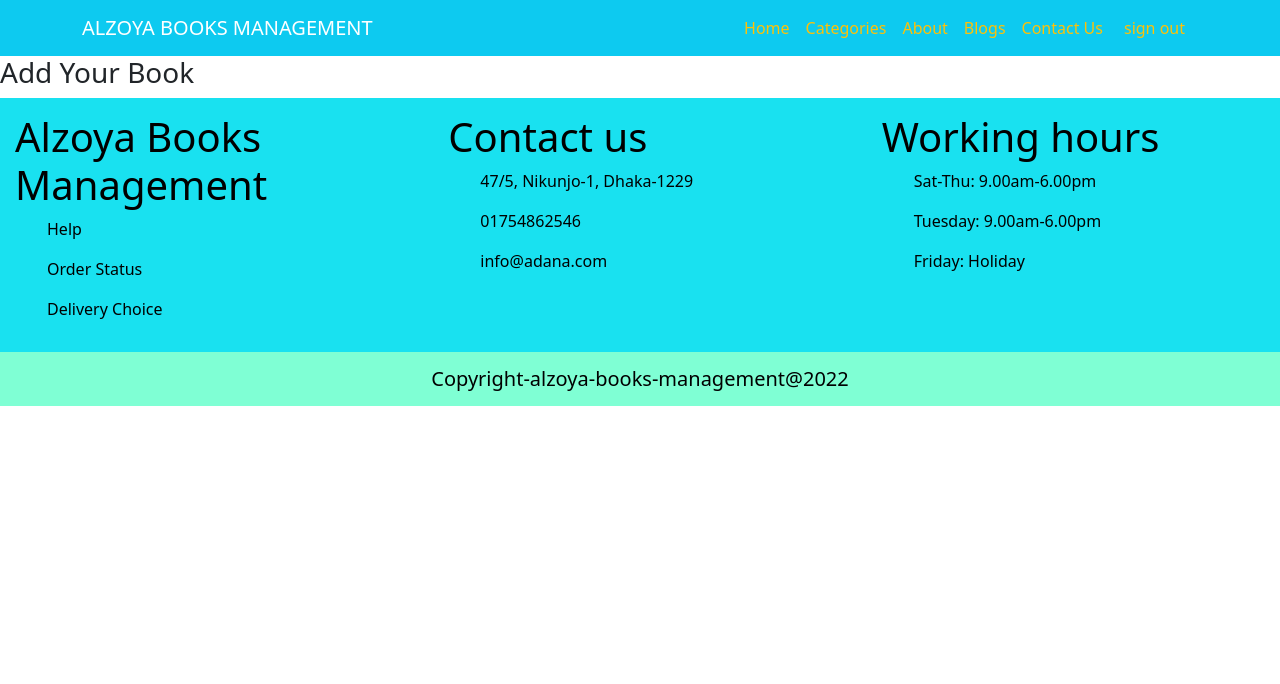
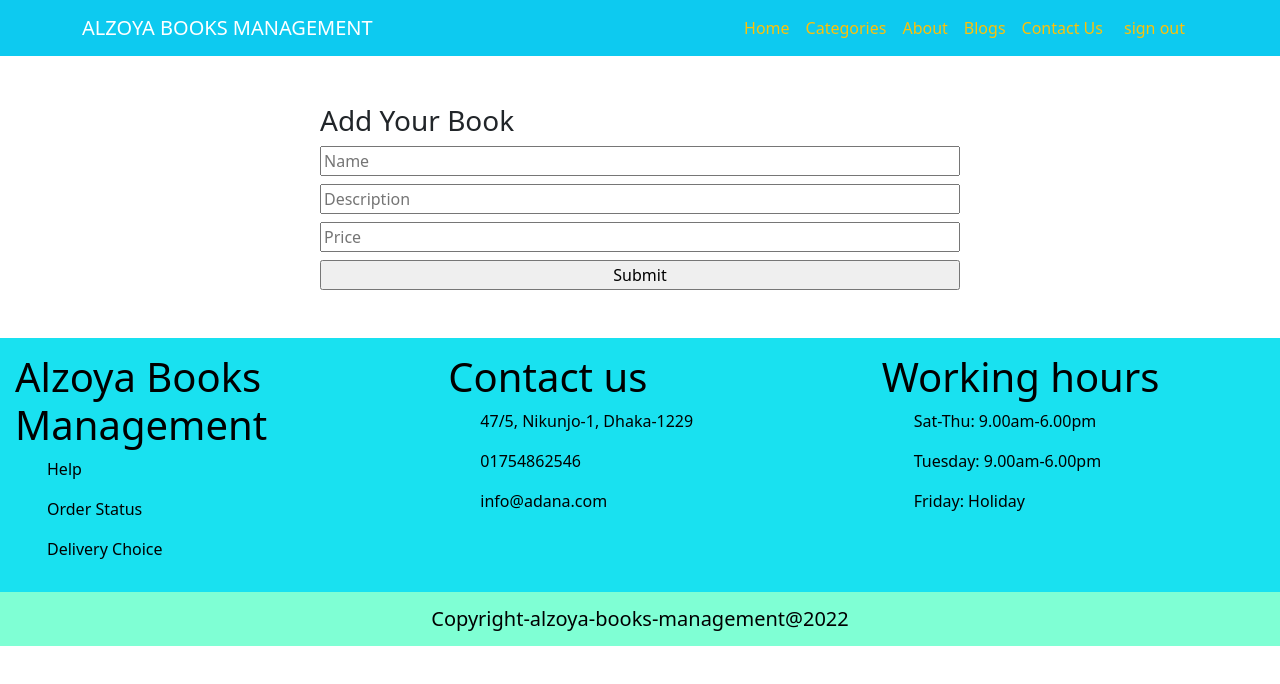
Before and after one commit to Redoyan2/Book-Warehouse-Management-client-, a React (Create React App) app: page /addbook in a window 1280 px wide. Shown: the top 684 px of the page. Built offline with nearby package versions, Linux system fonts and the light colour scheme; no server answers; sample sign-in values are in the browser's storage.

Commit message:
react hook form

```diff
--- a/package.json
+++ b/package.json
@@ -12,6 +12,7 @@
     "react-bootstrap": "^2.3.1",
     "react-dom": "^18.1.0",
     "react-firebase-hooks": "^5.0.3",
+    "react-hook-form": "^7.30.0",
     "react-router-dom": "^6.3.0",
     "react-scripts": "5.0.1",
     "react-toastify": "^9.0.1",
--- a/src/pages/AddBook/Addbook.js
+++ b/src/pages/AddBook/Addbook.js
@@ -1,9 +1,20 @@
 import React from 'react';
+import { useForm } from "react-hook-form";
 
 const AddBook = () => {
+
+    const { register, handleSubmit } = useForm();
+    const onSubmit = data => console.log(data);
+
     return (
-        <div>
+        <div className='w-50 mx-auto my-5'>
             <h3>Add Your Book </h3>
+            <form className='d-flex flex-column' onSubmit={handleSubmit(onSubmit)}>
+                <input className='mb-2' placeholder='Name' {...register("name", { required: true, maxLength: 20 })} />
+                <input className='mb-2' placeholder='Description' {...register("description", )} />
+                <input className='mb-2' placeholder='Price' type="number" {...register("price")} />
+                <input type="submit" />
+            </form>
         </div>
     );
 };
```
Also changed, not shown: 1 other file (tests, documents, lock files or other folders).
